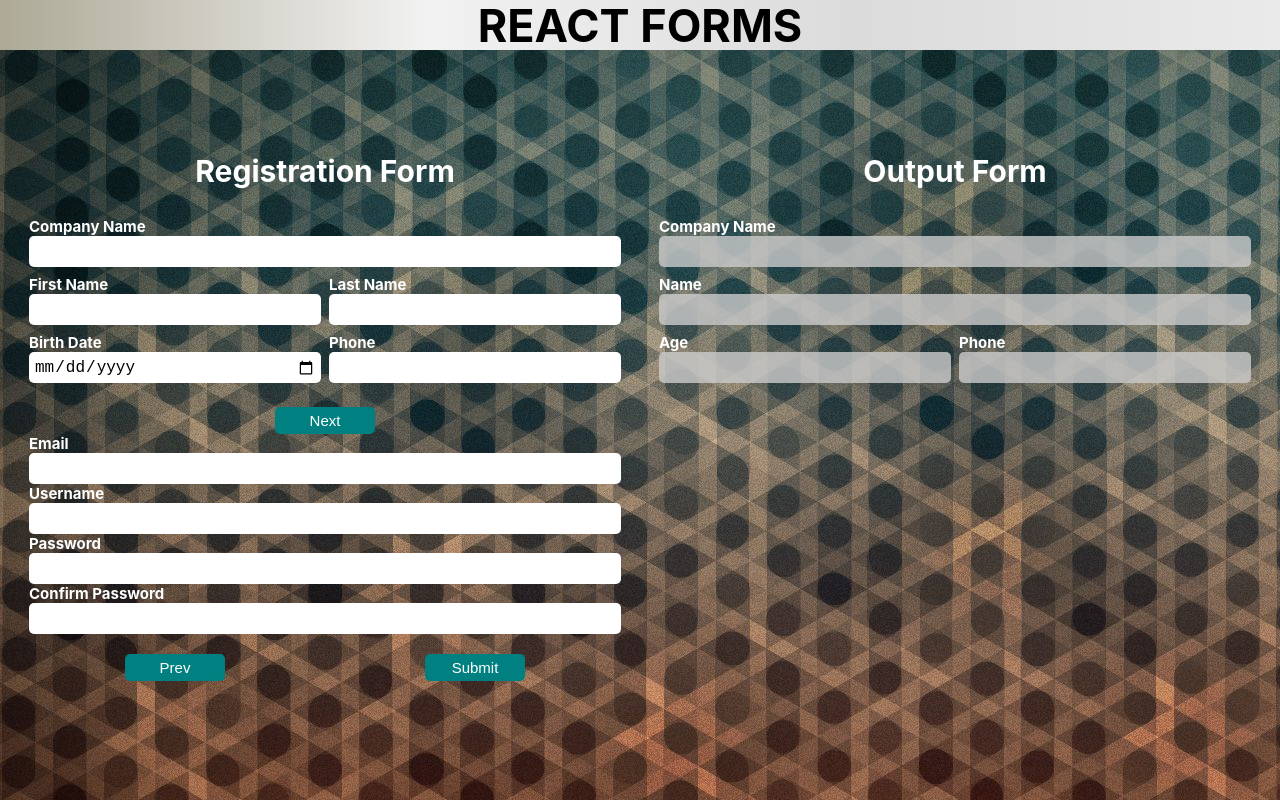
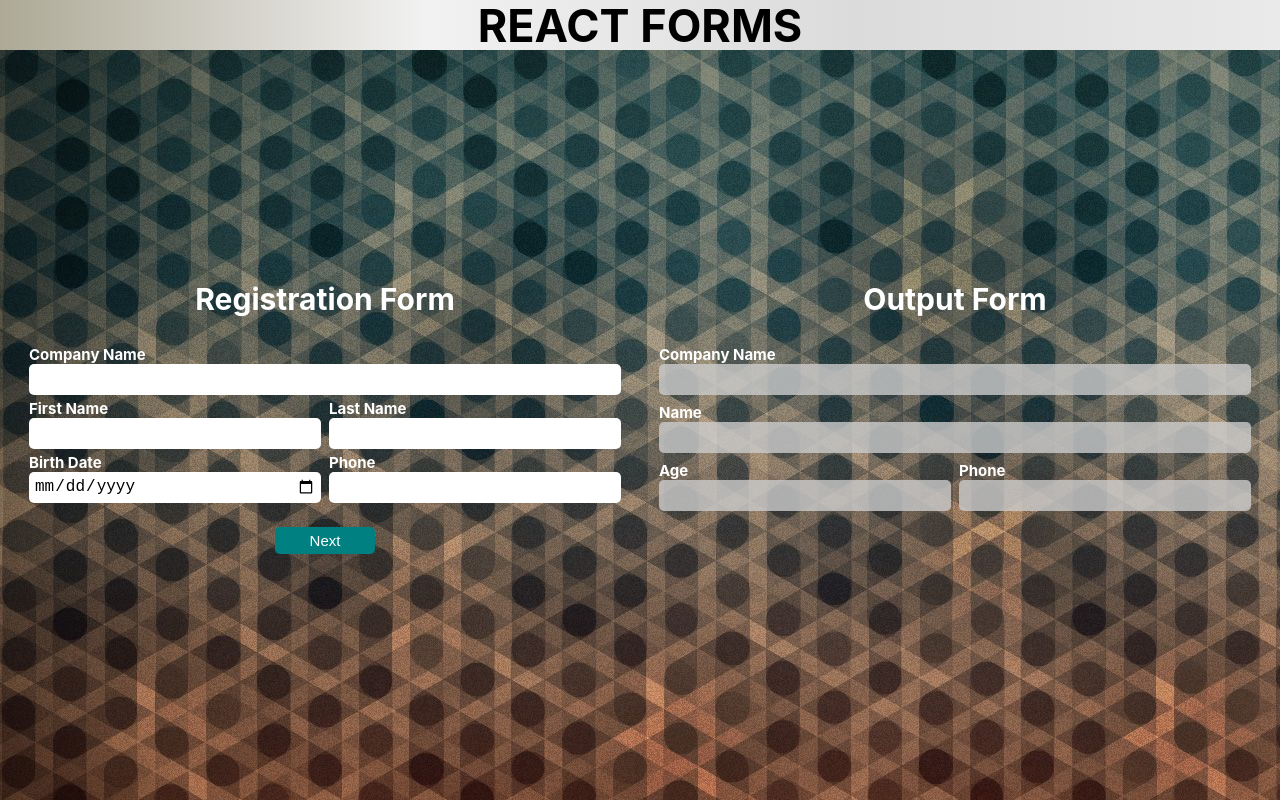
Before and after one commit to ambashtalk/react-forms, a React (Create React App) app: page / in a window 1280 px wide. Built offline with nearby package versions, Linux system fonts and the light colour scheme.

Commit message:
add hooks to input field

```diff
--- a/src/components/RegistrationForm/FormComponents/FormButton.tsx
+++ b/src/components/RegistrationForm/FormComponents/FormButton.tsx
@@ -7,7 +7,7 @@ const StyledButton = styled(Button)`
 `;
 
 type proptype = {
-  clicked?: MouseEventHandler;
+  clicked?: MouseEventHandler<HTMLButtonElement>;
 }
 
 const FormButton: React.FC<proptype> = (props) => {
--- a/src/components/RegistrationForm/FormComponents/FormInputField.tsx
+++ b/src/components/RegistrationForm/FormComponents/FormInputField.tsx
@@ -1,14 +1,18 @@
-import React from "react";
+import React, { ChangeEventHandler } from "react";
 import styled from "styled-components";
 import { ColFlex } from "../../tags/Div";
 import { Input, Label } from "../../tags/Form";
 
 type proptype = {
   id: string;
-  name?:string;
   type: string;
+  name?: string;
   label?: string;
   placeholder?: string;
+  value?: string;
+  disabled?: boolean;
+  errorMsg?: string;
+  onChange?: ChangeEventHandler<HTMLInputElement>;
 };
 
 const FormColFlex = styled(ColFlex)`
@@ -16,17 +20,26 @@ const FormColFlex = styled(ColFlex)`
   /* flex: 1; */
   & :disabled {
     background-color: #cccc;
+    color: black;
   }
+`;
 
-`;
+const InlineErrorSpan = styled.span``;
 
 const FormInputField: React.FC<proptype> = (props) => {
   // console.log(props);
   // console.log(rest);
 
-
-  return <FormColFlex>
-    {props.label ? <Label htmlFor={props.id}>{props.label}</Label> : null}
+  return (
+    <FormColFlex>
+      {props.label ? (
+        <Label htmlFor={props.id}>
+          {props.label}
+          {props.errorMsg ? (
+            <InlineErrorSpan>{props.errorMsg}</InlineErrorSpan>
+          ) : null}
+        </Label>
+      ) : null}
       <Input
         {...props}
         // id={props.id}
@@ -34,6 +47,7 @@ const FormInputField: React.FC<proptype> = (props) => {
         // placeholder={props.placeholder ? props.placeholder : ""}
       />
     </FormColFlex>
+  );
 };
 
 export default FormInputField;
--- a/src/components/RegistrationForm/RegistrationForm.tsx
+++ b/src/components/RegistrationForm/RegistrationForm.tsx
@@ -1,80 +1,130 @@
-import React, { MouseEventHandler, useState } from "react";
-import styled from "styled-components";
+import React, { useState } from "react";
 import formBackground from "../../assets/cipher-bg.jpg";
-import { RowFlex } from "../tags/Div";
 import FormFieldSet from "./FormComponents/FormFieldSet";
 import FormHeading from "./FormComponents/FormHeading";
 import FormInputField from "./FormComponents/FormInputField";
 import FormSection from "./FormComponents/FormSection";
 import FormWrapper from "./FormComponents/FormWrapper";
 import FormButton from "./FormComponents/FormButton";
-
-const FormRow = styled(RowFlex)`
-  margin: 0.4rem 0;
-  flex-wrap: wrap;
-
-  & > * {
-    flex: 1;
-  }
-`;
-
-const ButtonRow = styled(RowFlex)`
-  justify-content: space-around;
-  flex-wrap: wrap;
-`;
-
-const FormPage = styled(RowFlex)`
-  flex-wrap: wrap;
-  /* width: auto; */
-  min-width: 100%;
-  justify-content: space-around;
-  align-self: center;
-`;
+import {
+  ButtonRow,
+  CompanyNameRow,
+  FormPage,
+  FormRow,
+  HeadingRow,
+} from "./RegistrationFormStyles";
+import {
+  clickedNextHandler,
+  clickedPrevHandler,
+  clickedStoreHandler,
+  formDataInputChangeHandler,
+} from "./RegistrationFormEventHandlers";
 
 
+const getAge = (dob: string) => {
+  const givenDate = new Date(dob);
+  const currDate = new Date();
+  const age: number = currDate.getFullYear() - givenDate.getFullYear();
+  return age.toString();
+}
 
-const clickedNext = (event: MouseEvent) => {
-  console.log("Next Button cllicked");
-
-};
 
 const RegistrationForm = () => {
+  const [nextIsClicked, setNextIsClicked] = useState(false);
+  const [formData, setFormData] = useState({cname:"", fname:"", lname:"", dob:"", phno: "", email:"", uname:"", password:"", cnf_passowrd:""});
   return (
     <FormSection bg={formBackground}>
       <FormPage>
         <FormWrapper>
-          <FormFieldSet>
+          <HeadingRow>
+            <FormHeading>Registration Form</FormHeading>
+          </HeadingRow>
+          <FormFieldSet display={nextIsClicked ? "none" : "visible"}>
+            <CompanyNameRow>
+              <FormInputField
+                id="cname"
+                type="text"
+                label="Company Name"
+                onChange={(event) => formDataInputChangeHandler(event, setFormData)}
+              />
+            </CompanyNameRow>
             <FormRow>
-              <FormHeading>Registration Form</FormHeading>
+              <FormInputField
+                id="fname"
+                type="text"
+                label="First Name"
+                onChange={(event) => formDataInputChangeHandler(event, setFormData)}
+              />
+              <FormInputField
+                id="lname"
+                type="text"
+                label="Last Name"
+                onChange={(event) => formDataInputChangeHandler(event, setFormData)}
+              />
             </FormRow>
             <FormRow>
-              <FormInputField id="cname" type="text" label="Company Name" />
-            </FormRow>
-            <FormRow>
-              <FormInputField id="fname" type="text" label="First Name" />
-              <FormInputField id="lname" type="text" label="Last Name" />
-            </FormRow>
-            <FormRow>
-              <FormInputField id="dob" type="date" label="Birth Date" />
-              <FormInputField id="phno" type="number" label="Phone" />
+              <FormInputField
+                id="dob"
+                type="date"
+                label="Birth Date"
+                onChange={(event) => formDataInputChangeHandler(event, setFormData)}
+              />
+              <FormInputField
+                id="phno"
+                type="number"
+                label="Phone"
+                onChange={(event) => formDataInputChangeHandler(event, setFormData)}
+              />
             </FormRow>
             <ButtonRow>
-              <FormButton  >Next</FormButton>
+              <FormButton
+                clicked={(event) => clickedNextHandler(event, setNextIsClicked)}
+              >
+                Next
+              </FormButton>
             </ButtonRow>
           </FormFieldSet>
 
-          <FormFieldSet>
-            <FormInputField id="email" type="email" label="Email" />
-            <FormInputField id="username" type="text" label="Username" />
-            <FormInputField id="password" type="password" label="Password" />
-            <FormInputField
-              id="passowrd"
-              type="password"
-              label="Confirm Password"
-            />
+          <FormFieldSet display={nextIsClicked ? "visible" : "none"}>
+            <FormRow>
+              <FormInputField
+                id="email"
+                type="email"
+                label="Email"
+                onChange={(event) => formDataInputChangeHandler(event, setFormData)}
+              />
+            </FormRow>
+            <FormRow>
+              <FormInputField
+                id="uname"
+                type="text"
+                label="Username"
+                onChange={(event) => formDataInputChangeHandler(event, setFormData)}
+              />
+            </FormRow>
+            <FormRow>
+              <FormInputField
+                id="password"
+                type="password"
+                label="Password"
+                onChange={(event) => formDataInputChangeHandler(event, setFormData)}
+              />
+            </FormRow>
+            <FormRow>
+              <FormInputField
+                id="cnf_passowrd"
+                type="password"
+                label="Confirm Password"
+                onChange={(event) => formDataInputChangeHandler(event, setFormData)}
+              />
+            </FormRow>
             <ButtonRow>
-              <FormButton>Prev</FormButton>
-              <FormButton>Submit</FormButton>
+              <FormButton
+                clicked={(event) => clickedPrevHandler(event, setNextIsClicked)}
+              >
+                Prev
+              </FormButton>
+              <FormButton clicked={(event) => clickedStoreHandler(event, formData)}>Store</FormButton>
             </ButtonRow>
           </FormFieldSet>
         </FormWrapper>
@@ -85,18 +135,41 @@ const RegistrationForm = () => {
               <FormHeading>Output Form</FormHeading>
             </FormRow>
             <FormRow>
-              <FormInputField id="v-cname" type="text" label="Company Name" {...{disabled: true}} />
+              <FormInputField
+                id="v-cname"
+                type="text"
+                label="Company Name"
+                disabled={true}
+                value={formData.cname}
+              />
             </FormRow>
             <FormRow>
-              <FormInputField id="v-full-name" type="text" label="Name" {...{disabled: true}}/>
+              <FormInputField
+                id="v-full-name"
+                type="text"
+                label="Name"
+                disabled={true}
+                value={formData.fname + formData.cname}
+              />
             </FormRow>
             <FormRow>
-              <FormInputField id="v-age" type="number" label="Age" {...{disabled: true}}/>
-              <FormInputField id="v-phno" type="number" label="Phone" {...{disabled: true}}/>
+              <FormInputField
+                id="v-age"
+                type="number"
+                label="Age"
+                disabled={true}
+                value = {getAge(formData.dob)}
+              />
+              <FormInputField
+                id="v-phno"
+                type="number"
+                label="Phone"
+                disabled={true}
+                value={formData.phno}
+              />
             </FormRow>
           </FormFieldSet>
         </FormWrapper>
-
       </FormPage>
     </FormSection>
   );
--- /dev/null
+++ b/src/components/RegistrationForm/RegistrationFormEventHandlers.tsx
@@ -0,0 +1,63 @@
+import { ChangeEvent, Dispatch, MouseEvent } from "react";
+
+export const clickedNextHandler = (
+  event: MouseEvent<HTMLButtonElement>,
+  setNextIsClicked: Dispatch<React.SetStateAction<boolean>>
+) => {
+  event.preventDefault();
+  console.log("Next is clicked");
+  setNextIsClicked(true);
+};
+
+export const clickedPrevHandler = (
+  event: MouseEvent<HTMLButtonElement>,
+  setNextIsClicked: Dispatch<React.SetStateAction<boolean>>
+) => {
+  event.preventDefault();
+  console.log("Prev is clicked");
+  setNextIsClicked(false);
+};
+
+export const clickedStoreHandler = (
+  event: MouseEvent<HTMLButtonElement>,
+  formData: {
+    cname: string;
+    fname: string;
+    lname: string;
+    dob: string;
+    phno: string;
+    email: string;
+    uname: string;
+    password: string;
+    cnf_passowrd: string;
+  }
+) => {
+  event.preventDefault();
+  console.log("Store is clicked");
+  console.log(formData);
+};
+
+export const formDataInputChangeHandler = (
+  event: ChangeEvent<HTMLInputElement>,
+  setFormData: React.Dispatch<
+    React.SetStateAction<{
+      cname: string;
+      fname: string;
+      lname: string;
+      dob: string;
+      phno: string;
+      email: string;
+      uname: string;
+      password: string;
+      cnf_passowrd: string;
+    }>
+  >
+) => {
+  console.log(event.target.value);
+  setFormData((prevState) => {
+    return {
+      ...prevState,
+      [event.target.id]: event.target.value,
+    };
+  });
+};
--- /dev/null
+++ b/src/components/RegistrationForm/RegistrationFormStyles.tsx
@@ -0,0 +1,29 @@
+import { RowFlex } from "../tags/Div";
+import styled from "styled-components";
+
+
+export const FormRow = styled(RowFlex)`
+  margin: 0.4rem 0;
+  flex-wrap: wrap;
+
+  & > * {
+    flex: 1;
+  }
+`;
+
+export const HeadingRow = styled(FormRow)``
+
+export const CompanyNameRow = styled(FormRow)``
+
+export const ButtonRow = styled(RowFlex)`
+  justify-content: space-around;
+  flex-wrap: wrap;
+`;
+
+export const FormPage = styled(RowFlex)`
+  flex-wrap: wrap;
+  /* width: auto; */
+  min-width: 100%;
+  justify-content: space-around;
+  align-self: center;
+`;
--- a/src/containers/App.tsx
+++ b/src/containers/App.tsx
@@ -1,7 +1,6 @@
 import React from "react";
 import Navbar from "../components/Navbar/Navbar";
 import RegistrationForm from "../components/RegistrationForm/RegistrationForm";
-import "./App.css";
 import { createGlobalStyle } from "styled-components";
 
 const GlobalStyle = createGlobalStyle`
--- a/src/index.tsx
+++ b/src/index.tsx
@@ -2,7 +2,6 @@ import React from 'react';
 import ReactDOM from 'react-dom';
 import './index.css';
 import App from './containers/App';
-import reportWebVitals from './reportWebVitals';
 
 ReactDOM.render(
   <React.StrictMode>
@@ -10,8 +9,3 @@ ReactDOM.render(
   </React.StrictMode>,
   document.getElementById('root')
 );
-
-// If you want to start measuring performance in your app, pass a function
-// to log results (for example: reportWebVitals(console.log))
-// or send to an analytics endpoint. Learn more: https://bit.ly/CRA-vitals
-reportWebVitals();
```
Also changed, not shown: src/reportWebVitals.ts (deleted, +0 -15 lines), src/setupTests.ts (deleted, +0 -5 lines), src/containers/App.css (deleted), 1 other file (tests, documents, lock files or other folders). Lines whose indentation alone changed are shown as unchanged.
